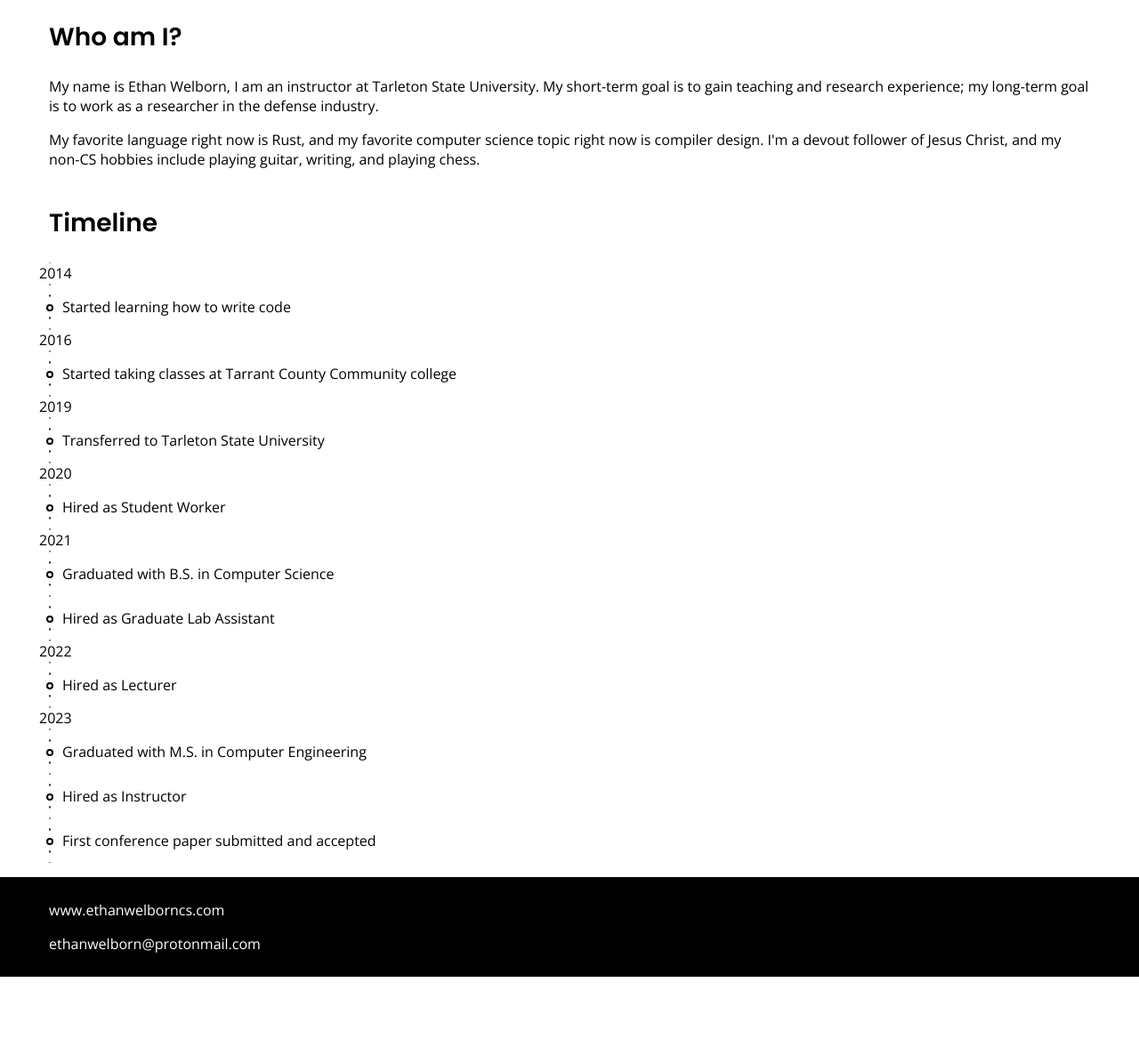
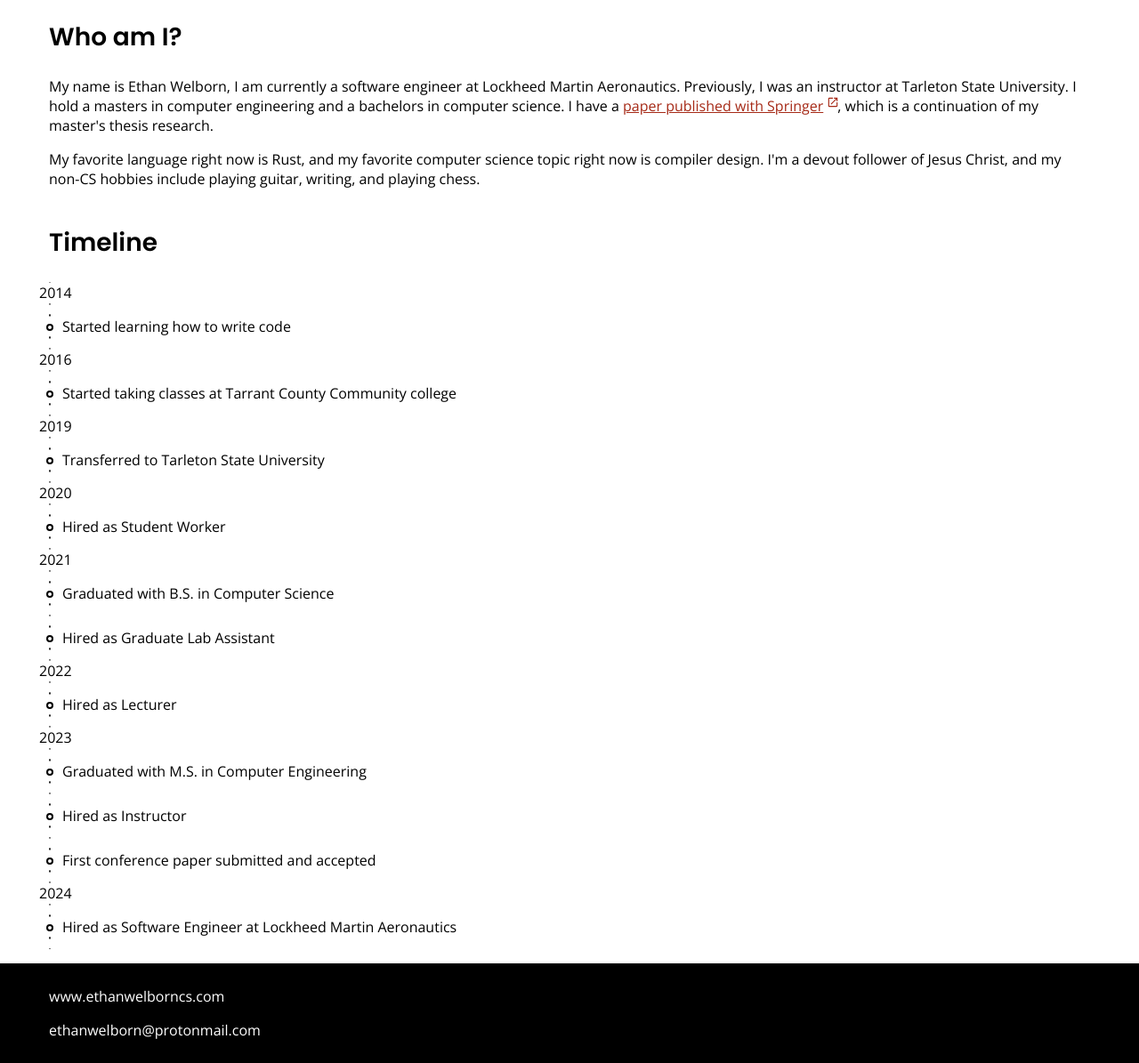
Before and after one commit to ewelborn/ethanwelborncs.com, a Flask app: page / in a window 1280 px wide. Shown: the part 732-1927 px from the top of the page at 89% size. Before the commit the page ends 1830 px from the top, so only its background shows below. Run offline with Flask 3, Linux system fonts and the light colour scheme.

Commit message:
Update home.html

```diff
--- a/containers/flask/templates/home.html
+++ b/containers/flask/templates/home.html
@@ -26,8 +26,10 @@
 			<section class="about">
 				<h1 class="impact-text">Who am I?</h1>
 				<p>
-					My name is Ethan Welborn, I am an instructor at Tarleton State University. My short-term goal is to gain teaching and research experience;
-					my long-term goal is to work as a researcher in the defense industry.
+					My name is Ethan Welborn, I am currently a software engineer at Lockheed Martin Aeronautics. Previously, I was an instructor
+					at Tarleton State University. I hold a masters in computer engineering and a bachelors in computer science.  I have a
+					<a href="blog/pothole-detection-and-area-estimation">paper published with Springer</a>, which is a continuation of my
+					master's thesis research.
 				</p>
 				<p>
 					My favorite language right now is Rust, and my favorite computer science topic right now is compiler design. I'm a devout follower of Jesus Christ,
@@ -96,6 +98,12 @@
 						<p>First conference paper submitted and accepted</p>
 					</li>
 
+					<li class="year">
+						<p>2024</p>
+					</li>
+					<li>
+						<p>Hired as Software Engineer at Lockheed Martin Aeronautics</p>
+					</li>
 				</ul>
 			</section>
 {% endblock %}
```
